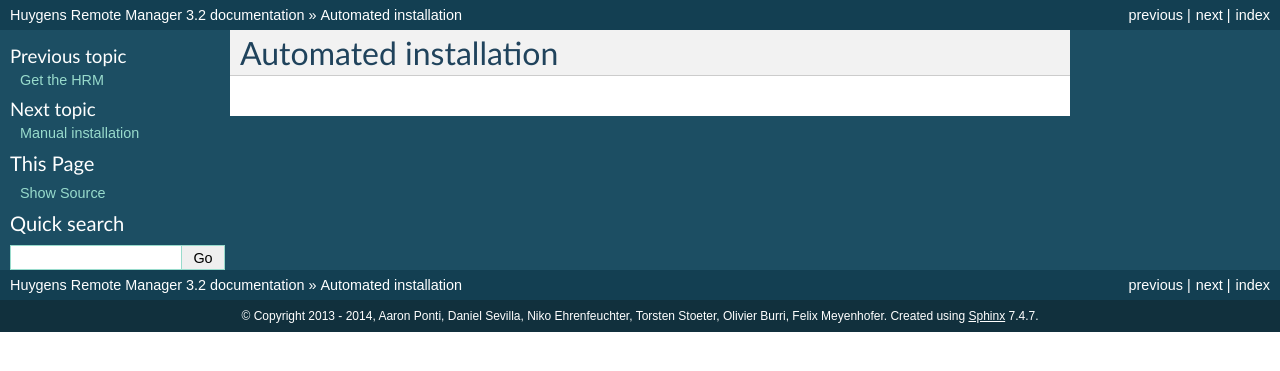
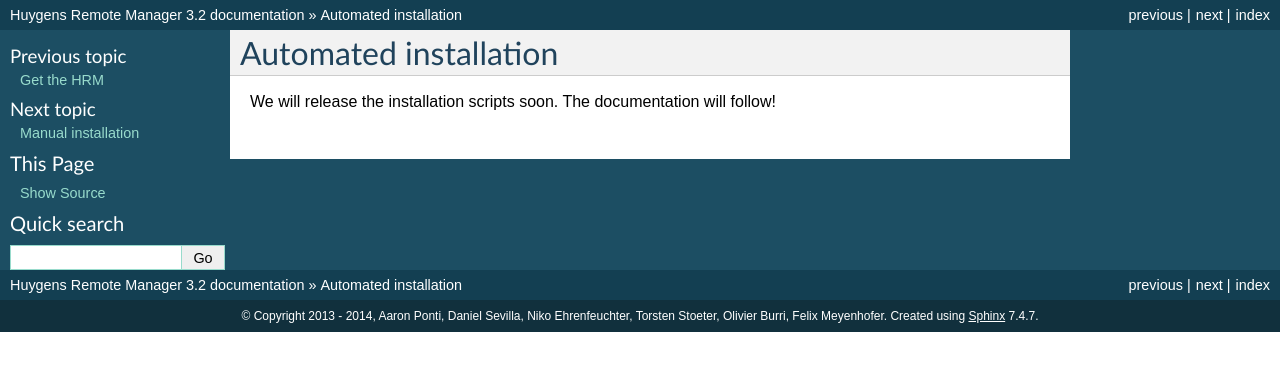
Before and after one commit to aarpon/hrm_docs, a Sphinx documentation site: the page built from docs/script_install.rst, in a window 1280 px wide. Shown: the top 371 px of the page. Built offline with Sphinx 7.4.7, drawn with Linux system fonts in a browser that asks for light colours.

Commit message:
Added some placeholder text to script_install.

```diff
--- a/docs/script_install.rst
+++ b/docs/script_install.rst
@@ -9,3 +9,5 @@
 **********************
 Automated installation
 **********************
+
+We will release the installation scripts soon. The documentation will follow!
```
